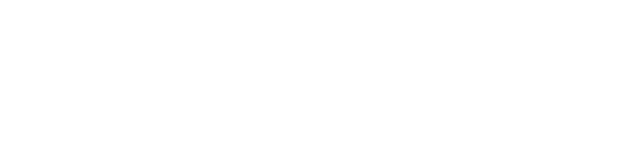
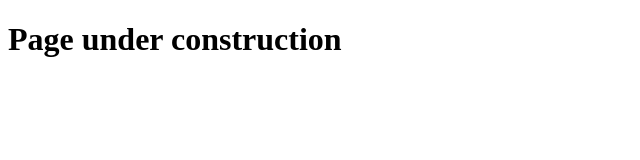
Before and after one commit to HugoSimoes/allvipjets-project-web, a plain HTML site: page index.html in a window 1280 px wide. Shown: the whole page, without its empty margins (0-640 px from the left). Drawn offline with Linux system fonts and the light colour scheme.

Commit message:
page construction

```diff
--- a/index.html
+++ b/index.html
@@ -6,6 +6,6 @@
         <link rel="stylesheet" href="style/styles.css">
     </head>
     <body>
-
+        <h1>Page under construction</h1>
     </body>
 </html>
```
